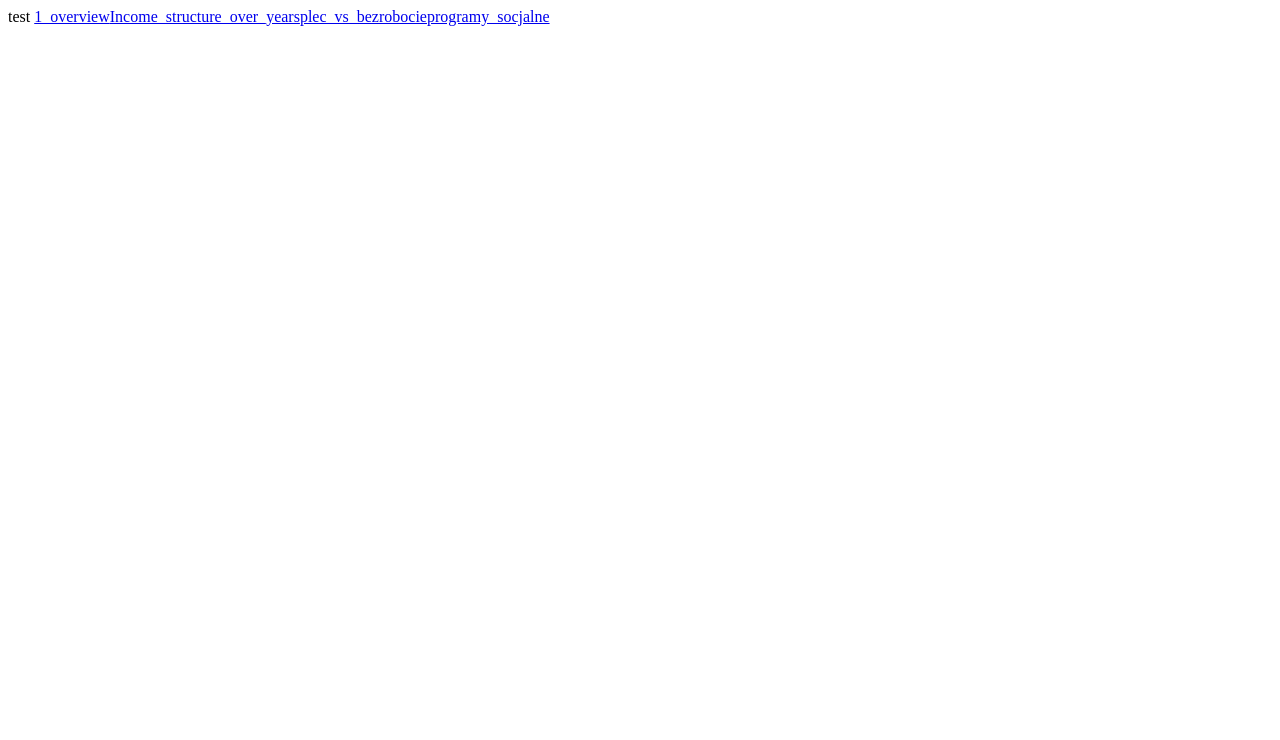
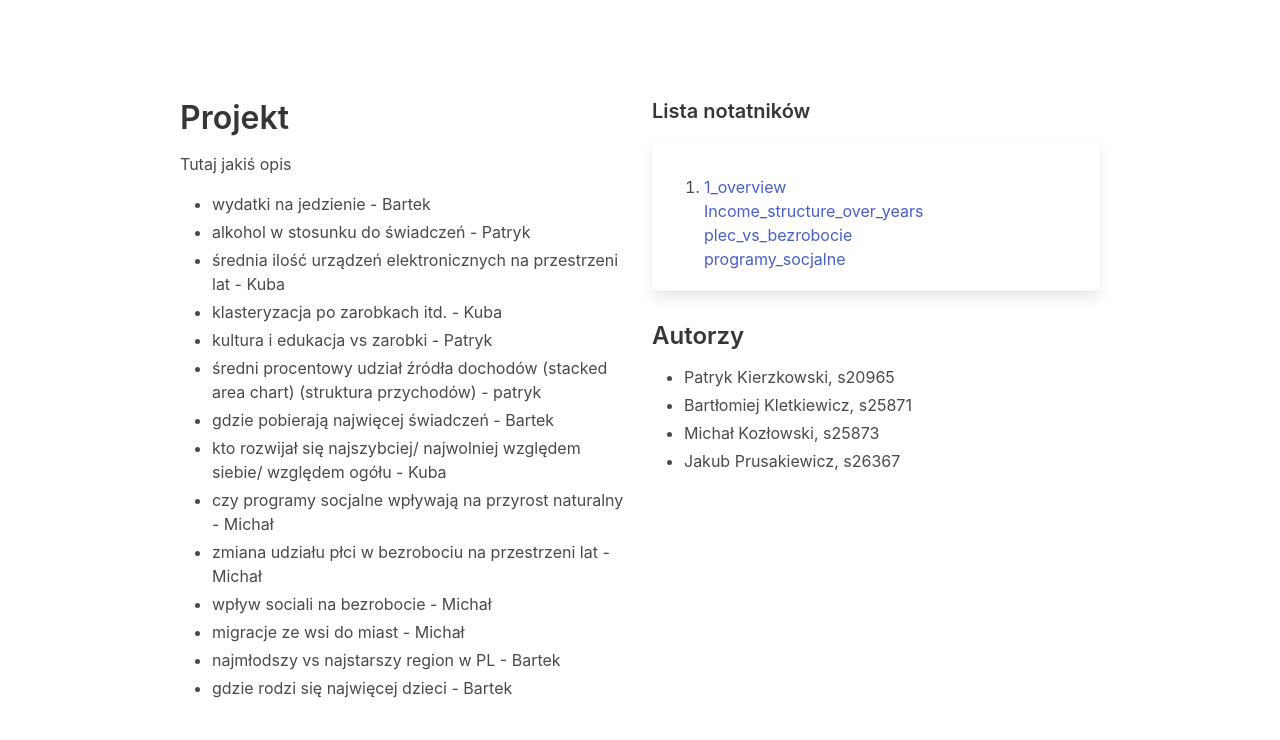
Before and after one commit to pjatk-boys/Projekt_EWD, a plain HTML site: page docs/index.html in a window 1280 px wide. Drawn offline with nearby package versions, Linux system fonts and the light colour scheme.

Commit message:
docs: expand html template

```diff
--- a/docs/index.html
+++ b/docs/index.html
@@ -1,14 +1,86 @@
 <!DOCTYPE html>
 <html lang="en">
-<head>
-  <meta charset="UTF-8">
-  <meta http-equiv="X-UA-Compatible" content="IE=edge">
-  <meta name="viewport" content="width=device-width, initial-scale=1.0">
-  <title>Test</title>
-</head>
-<body>
-    test
+  <head>
+    <meta charset="UTF-8" />
+    <meta http-equiv="X-UA-Compatible" content="IE=edge" />
+    <meta name="viewport" content="width=device-width, initial-scale=1.0" />
+    <title>Test</title>
+    <link
+      rel="stylesheet"
+      href="https://cdn.jsdelivr.net/npm/bulma@0.9.3/css/bulma.min.css"
+    />
+    <style>
+      body {
+        padding-top: 100px;
+      }
+      .container {
+        padding: 0 20px;
+      }
+      .notebook-links > a {
+        display: block;
+      }
+    </style>
+  </head>
+  <body>
+    <div class="container is-max-desktop">
+      <div class="columns">
+        <div class="column content">
+          <h1>Projekt</h1>
+          <p>Tutaj jakiś opis</p>
+          <ul>
+            <li>wydatki na jedzienie - Bartek</li>
+            <li>alkohol w stosunku do świadczeń - Patryk</li>
+            <li
+              >średnia ilość urządzeń elektronicznych na przestrzeni lat -
+              Kuba</li
+            >
+            <li>klasteryzacja po zarobkach itd. - Kuba</li>
+            <li>kultura i edukacja vs zarobki - Patryk</li>
+            <li
+              >średni procentowy udział źródła dochodów (stacked area chart)
+              (struktura przychodów) - patryk</li
+            >
+            <li>gdzie pobierają najwięcej świadczeń - Bartek</li>
+            <li
+              >kto rozwijał się najszybciej/ najwolniej względem siebie/
+              względem ogółu - Kuba</li
+            >
 
-    <a href='./notebooks/1_overview.html'>1_overview</a><a href='./notebooks/Income_structure_over_years.html'>Income_structure_over_years</a><a href='./notebooks/plec_vs_bezrobocie.html'>plec_vs_bezrobocie</a><a href='./notebooks/programy_socjalne.html'>programy_socjalne</a>
-</body>
+            <li
+              >czy programy socjalne wpływają na przyrost naturalny - Michał</li
+            >
+            <li
+              >zmiana udziału płci w bezrobociu na przestrzeni lat - Michał</li
+            >
+            <li>wpływ sociali na bezrobocie - Michał</li>
+            <li>migracje ze wsi do miast - Michał</li>
+            <li>najmłodszy vs najstarszy region w PL - Bartek</li>
+            <li>gdzie rodzi się najwięcej dzieci - Bartek</li>
+          </ul>
+        </div>
+        <div class="column content">
+          <h4>Lista notatników</h4>
+          <div class="box">
+            <ol class="notebook-links">
+              <li><a href="./notebooks/1_overview.html">1_overview</a></li
+              ><a href="./notebooks/Income_structure_over_years.html"
+                >Income_structure_over_years</a
+              ><a href="./notebooks/plec_vs_bezrobocie.html"
+                >plec_vs_bezrobocie</a
+              ><a href="./notebooks/programy_socjalne.html"
+                >programy_socjalne</a
+              >
+            </ol>
+          </div>
+          <h3> Autorzy </h3>
+          <ul>
+            <li>Patryk Kierzkowski, s20965</li>
+            <li>Bartłomiej Kletkiewicz, s25871</li>
+            <li>Michał Kozłowski, s25873</li>
+            <li>Jakub Prusakiewicz, s26367</li>
+          </ul>
+        </div>
+      </div>
+    </div>
+  </body>
 </html>
```
Also changed, not shown: templates/index.html (+69 -4 lines).
